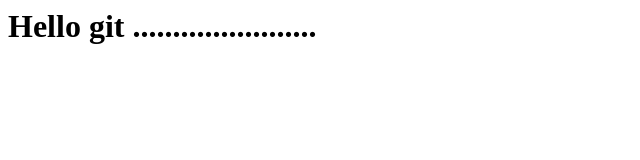
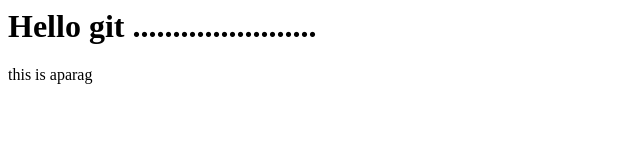
Before and after one commit to chandimas/git-test, a website: page index.html in a window 1280 px wide. Shown: the full height of the page, 0-640 px from the left. Drawn offline with Linux system fonts and the light colour scheme.

Commit message:
commit json

```diff
--- a/hellogit.html
+++ b/index.html
@@ -2,5 +2,6 @@
     <head></head>
     <body>
         <h1>Hello git .......................</h1>
+        <p>this is aparag</p>
     </body>
 </html>
```
Also changed, not shown: package.json (added, +24 -0 lines), 2 other files.
